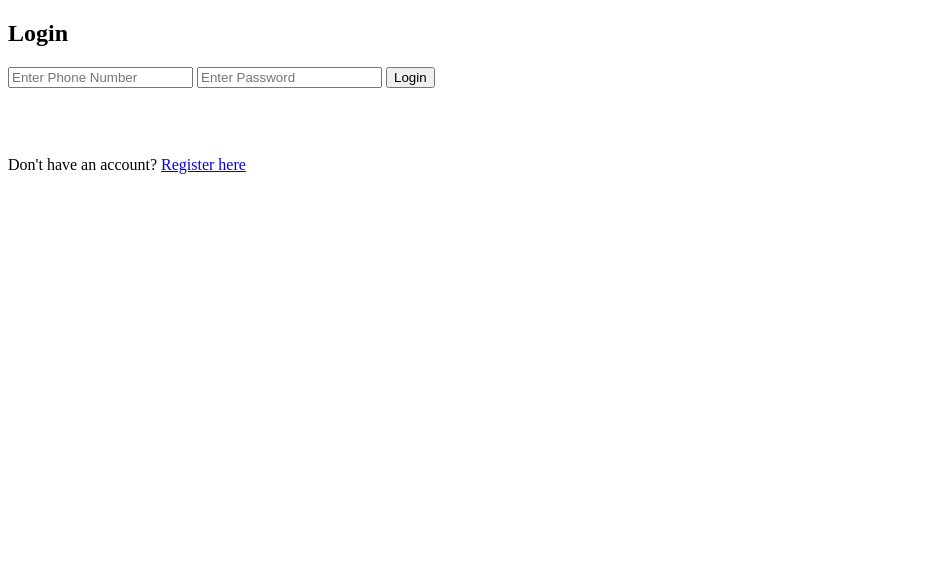
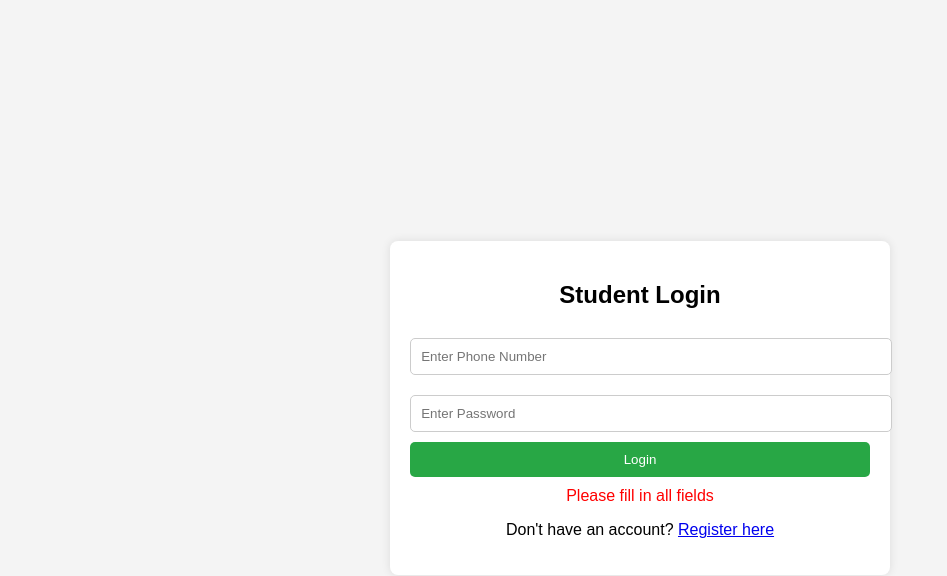
Before and after one commit to apumia-web/creative-school-dashboard, a plain HTML site: page index.html in a window 1280 px wide. Both pictures are taken after a click on the button "Login". Shown: the whole page, without its empty margins (0-947 px from the left). Drawn offline with Linux system fonts and the light colour scheme; no server answers.

Commit message:
Add files via upload

```diff
--- a/index.html
+++ b/index.html
@@ -4,25 +4,73 @@
     <meta charset="UTF-8">
     <meta name="viewport" content="width=device-width, initial-scale=1.0">
     <title>Student Login</title>
+    <style>
+        body {
+            font-family: Arial, sans-serif;
+            display: flex;
+            justify-content: center;
+            align-items: center;
+            height: 100vh;
+            background-color: #f4f4f4;
+        }
+        .login-container {
+            background: white;
+            padding: 20px;
+            box-shadow: 0px 0px 10px rgba(0, 0, 0, 0.1);
+            border-radius: 8px;
+            text-align: center;
+        }
+        input {
+            width: 100%;
+            padding: 10px;
+            margin: 10px 0;
+            border: 1px solid #ccc;
+            border-radius: 5px;
+        }
+        button {
+            width: 100%;
+            padding: 10px;
+            background: #28a745;
+            color: white;
+            border: none;
+            border-radius: 5px;
+            cursor: pointer;
+        }
+        button:disabled {
+            background: #ccc;
+        }
+        #message {
+            color: red;
+            margin-top: 10px;
+        }
+    </style>
 </head>
 <body>
-    <h2>Login</h2>
+<div class="login-container">
+    <h2>Student Login</h2>
     <input type="text" id="phone" placeholder="Enter Phone Number">
     <input type="password" id="password" placeholder="Enter Password">
-    <button onclick="login()">Login</button>
-
+    <button id="loginBtn" onclick="login()">Login</button>
     <p id="message"></p>
-
-    <br><br>
-    <!-- Registration Link -->
     <p>Don't have an account? <a href="https://docs.google.com/forms/d/e/1FAIpQLSfRfqvEHYcMAebuUKEX8rbXnqpOdKoLq7UOZuBJprHo5fvhQQ/viewform?usp=header" target="_blank">Register here</a></p>
+</div>
 
 <script>
     function login() {
         var phone = document.getElementById("phone").value;
         var password = document.getElementById("password").value;
+        var message = document.getElementById("message");
+        var loginBtn = document.getElementById("loginBtn");
 
-            fetch("https://script.google.com/macros/s/AKfycbwD-35qpBcPVlMTV404u08rPaiE01AhAQJ31FE0mpiW6WHDtXSa5375bYmsJHbZzJ1VNg/exec", {
+        if (!phone || !password) {
+            message.innerText = "Please fill in all fields";
+            return;
+        }
+
+        loginBtn.disabled = true;
+        message.innerText = "Checking...";
+
+        fetch("https://script.google.com/macros/s/AKfycbznPNR-VVtBZWJyDuNSxD9r9SeizKru2zs8Sa67gt83pPcTozKCD9F7qOfSaZm46fbgfg/exec", {
             method: "POST",
             headers: { "Content-Type": "application/json" },
             body: JSON.stringify({ phone: phone, password: password })
@@ -30,12 +78,16 @@
         .then(response => response.json())
         .then(data => {
             if (data.status === "success") {
-                    window.location.href = "dashboard.html"; // লগইন সফল হলে ড্যাশবোর্ডে নিয়ে যাবে
+                window.location.href = "dashboard.html";
             } else {
-                    document.getElementById("message").innerText = data.message;
+                message.innerText = data.message;
+                loginBtn.disabled = false;
             }
         })
-            .catch(error => console.error("Error:", error));
+        .catch(error => {
+            message.innerText = "Error: Unable to connect. Try again later.";
+            loginBtn.disabled = false;
+        });
     }
 </script>
 </body>
```
Lines whose indentation alone changed are shown as unchanged.
